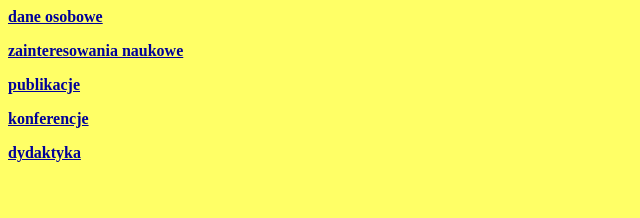
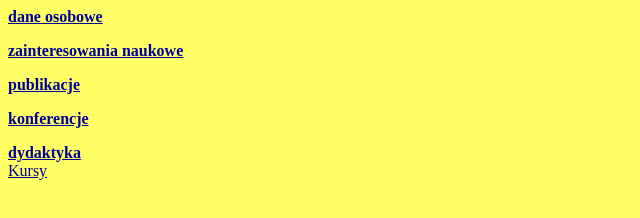
Before and after one commit to ewamioduszewskacrawford/ewamioduszewskacrawford, a plain HTML site: page menu.htm in a window 1280 px wide. Shown: the full height of the page, 0-640 px from the left. Drawn offline with Linux system fonts and the light colour scheme.

Commit message:
Update menu.htm

```diff
--- a/menu.htm
+++ b/menu.htm
@@ -23,9 +23,8 @@ naukowe</a></b></p>
 <p><b><a href="konferencje.htm" target="_self">konferencje</a></b></p>
 
 <p><b><a href="dydaktyka.htm" target="_self">dydaktyka</a> </b>
-<!--
+
 <br>
-<a target="_blank" href="http://rrt2.neostrada.pl/mioduszewska/">http://rrt2.neostrada.pl/mioduszewska/</a></p>
--->
+<a target="_blank" href="https://ewamioduszewskacrawford.github.io/courses/">Kursy</a></p>
 </body>
 </html>
```
